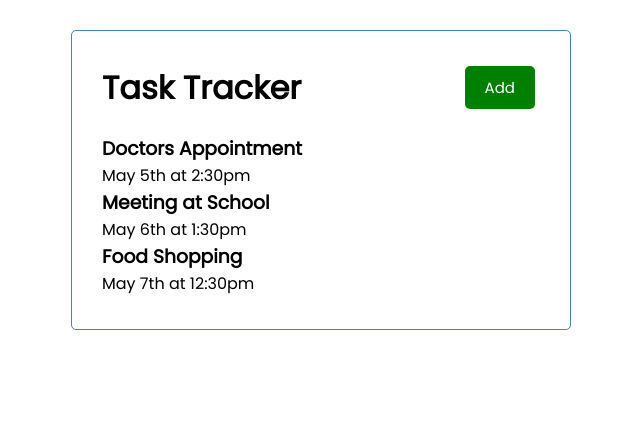
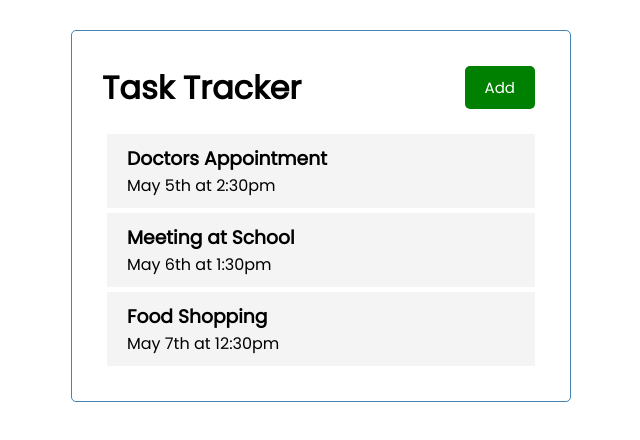
Before and after one commit to dt170/crash-course, an Angular app: page / in a window 1280 px wide. Shown: the top 440 px of the page, without its empty margins (319-959 px from the left). Built offline with nearby package versions, Linux system fonts and the light colour scheme.

Commit message:
📝 adding font awesome

```diff
--- a/package.json
+++ b/package.json
@@ -18,6 +18,11 @@
     "@angular/platform-browser": "~12.2.0",
     "@angular/platform-browser-dynamic": "~12.2.0",
     "@angular/router": "~12.2.0",
+    "@fortawesome/angular-fontawesome": "^0.9.0",
+    "@fortawesome/fontawesome-svg-core": "^1.2.35",
+    "@fortawesome/free-brands-svg-icons": "^5.15.3",
+    "@fortawesome/free-regular-svg-icons": "^5.15.3",
+    "@fortawesome/free-solid-svg-icons": "^5.15.3",
     "rxjs": "~6.6.0",
     "tslib": "^2.3.0",
     "zone.js": "~0.11.4"
--- a/src/app/app.module.ts
+++ b/src/app/app.module.ts
@@ -6,6 +6,7 @@ import { HeaderComponent } from './components/header/header.component';
 import { ButtonComponent } from './components/button/button.component';
 import { TasksComponent } from './components/tasks/tasks.component';
 import { TaskItemComponent } from './components/task-item/task-item.component';
+import { FontAwesomeModule } from '@fortawesome/angular-fontawesome';
 
 @NgModule({
   declarations: [
@@ -16,7 +17,8 @@ import { TaskItemComponent } from './components/task-item/task-item.component';
     TaskItemComponent
   ],
   imports: [
-    BrowserModule
+    BrowserModule,
+    FontAwesomeModule
   ],
   providers: [],
   bootstrap: [AppComponent]
--- a/src/app/components/task-item/task-item.component.css
+++ b/src/app/components/task-item/task-item.component.css
@@ -0,0 +1,16 @@
+.task {
+    background: #f4f4f4;
+    margin: 5px;
+    padding: 10px 20px;
+    cursor: pointer;
+  }
+
+  .task.reminder {
+    border-left: 5px solid green;
+  }
+
+  .task h3 {
+    display: flex;
+    align-items: center;
+    justify-content: space-between;
+  }
```
Also changed, not shown: 1 other file (tests, documents, lock files or other folders).
